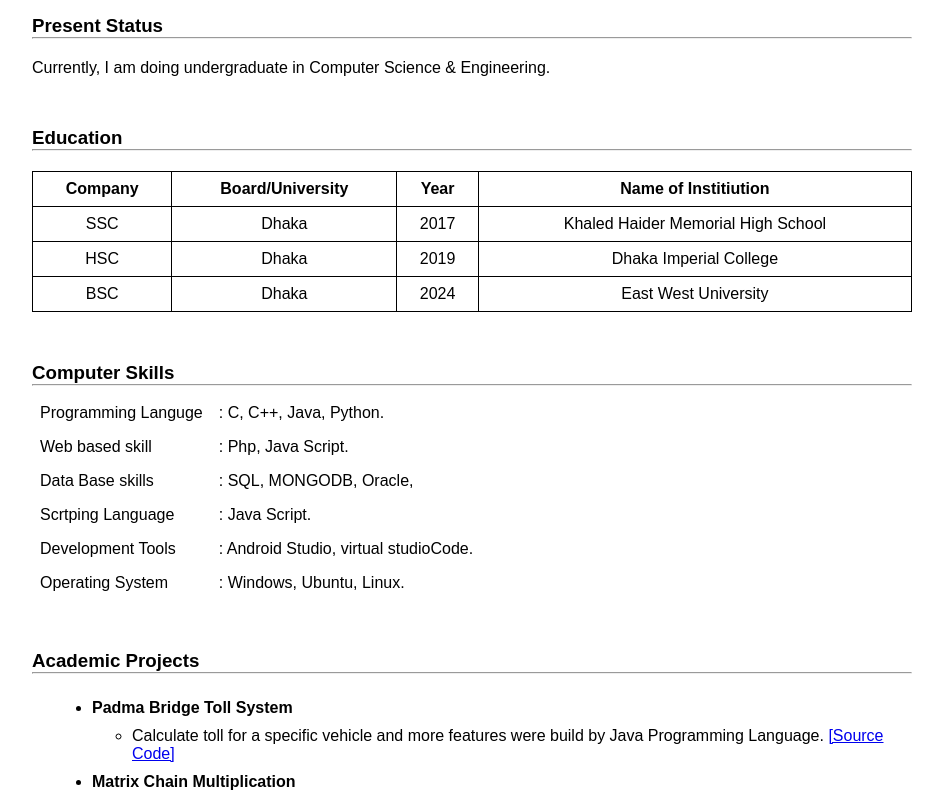
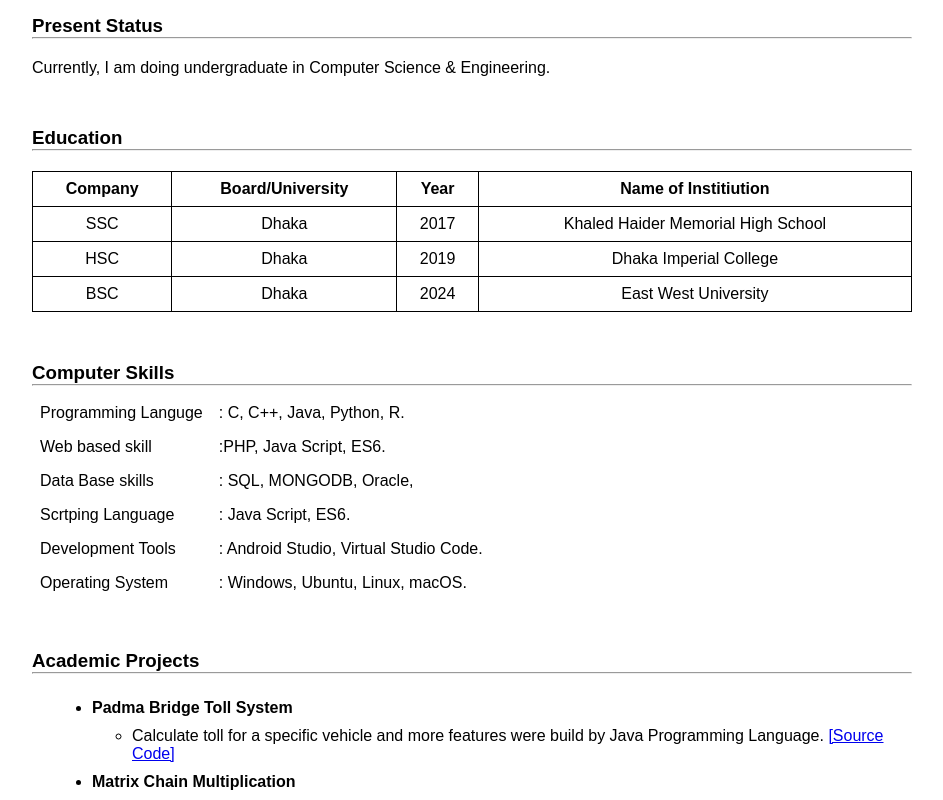
Before and after one commit to sajibkhansk/mycv, a plain HTML site: page index.html in a window 1280 px wide. Shown: the part 369-1169 px from the top of the page, without its empty margins (168-1111 px from the left). Drawn offline with Linux system fonts and the light colour scheme.

Commit message:
updated scripting language

```diff
--- a/index.html
+++ b/index.html
@@ -84,11 +84,11 @@
             <table style="border: 0px">
                 <tr>
                     <td style="border: 0px; text-align: left">Programming Languge</td>
-                    <td style="border: 0px; text-align: left">: C, C++, Java, Python.</td>
+                    <td style="border: 0px; text-align: left">: C, C++, Java, Python, R.</td>
                 </tr>
                 <tr>
                     <td style="border: 0px; text-align: left ">Web based skill</td>
-                    <td style="border: 0px; text-align: left">: Php, Java Script. </td>
+                    <td style="border: 0px; text-align: left">:PHP, Java Script, ES6. </td>
                 </tr>
                 <tr>
                     <td style="border: 0px; text-align: left">Data Base skills</td>
@@ -96,15 +96,15 @@
                 </tr>
                 <tr>
                     <td style="border: 0px; text-align: left">Scrtping Language</td>
-                    <td style="border: 0px; text-align: left">: Java Script.</td>
+                    <td style="border: 0px; text-align: left">: Java Script, ES6.</td>
                 </tr>
                 <tr>
                     <td style="border: 0px; text-align: left">Development Tools</td>
-                    <td style="border: 0px; text-align: left">: Android Studio, virtual studioCode.</td>
+                    <td style="border: 0px; text-align: left">: Android Studio, Virtual Studio Code.</td>
                 </tr>
                 <tr>
                     <td style="border: 0px; text-align: left">Operating System</td>
-                    <td style="border: 0px; text-align: left">: Windows, Ubuntu, Linux.</td>
+                    <td style="border: 0px; text-align: left">: Windows, Ubuntu, Linux, macOS.</td>
                 </tr>
 
             </table>
```
